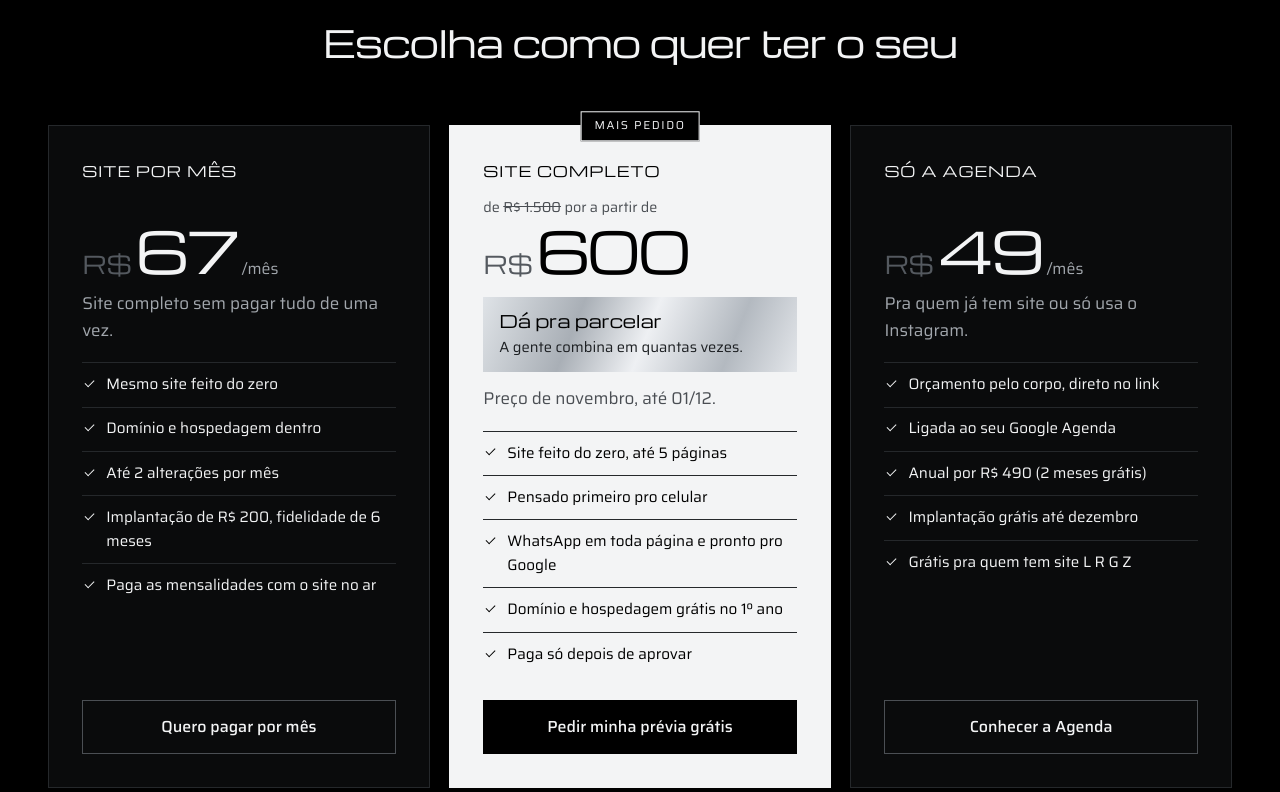
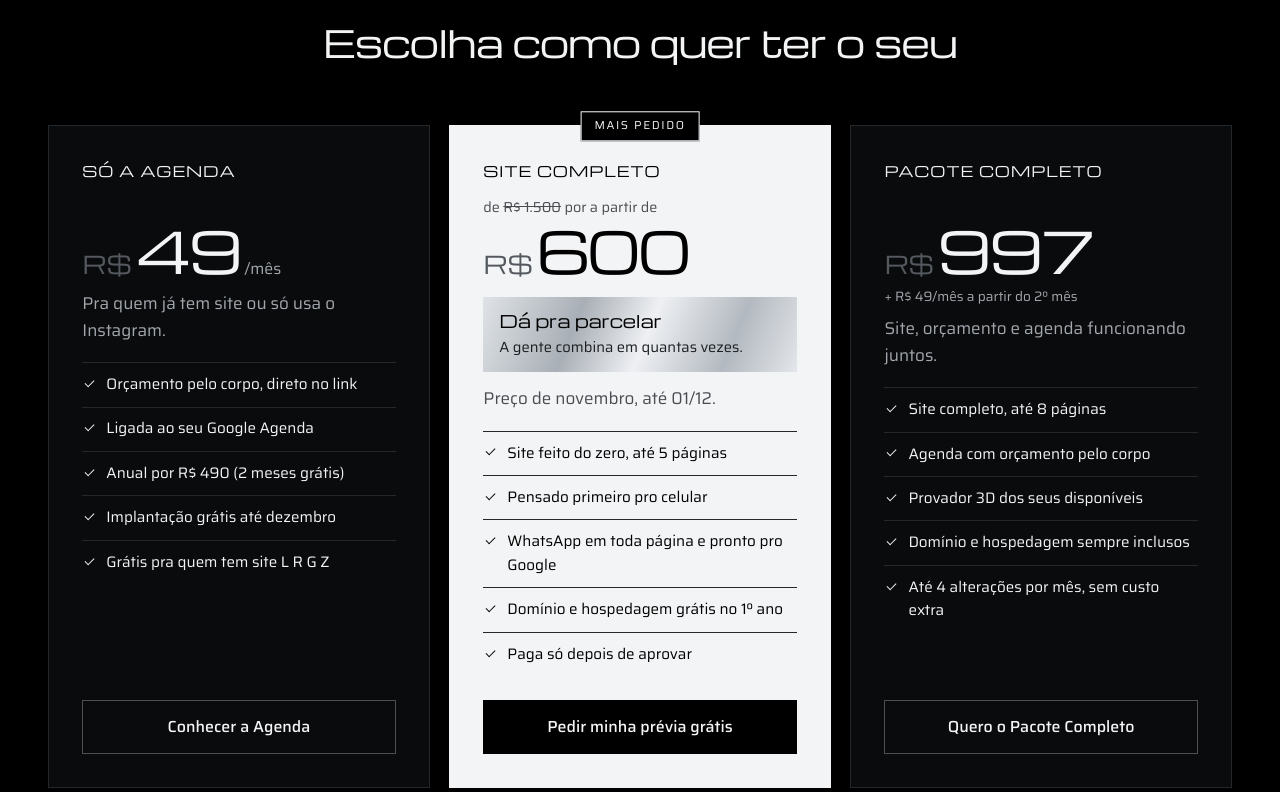
Before and after one commit to azeugral/L-R-G-Z, a plain HTML site: page index.html in a window 1280 px wide. Shown: the part 3868-4660 px from the top of the page. Drawn offline with nearby package versions, Linux system fonts and the light colour scheme.

Commit message:
Valores: Pacote Completo no lugar do site por mes
Site completo no meio, Agenda e Pacote Completo (R$ 997 + R$ 49/mes) nos lados; duvida e JSON-LD atualizados, i18n v=31.

Co-Authored-By: Claude Opus 5.5 <noreply@anthropic.com>

```diff
--- a/assets/i18n.js
+++ b/assets/i18n.js
@@ -4,13 +4,20 @@
     'Criação de Sites Profissionais e Landing Pages | LRGZ':'Professional Websites and Landing Pages | LRGZ',
     'Criação de sites feitos do zero, com design autoral: domínio .com.br no seu nome, primeira versão em 48 horas e entrega em até 7 dias. A partir de R$ 600.':
       'Websites built from scratch with bespoke design: a domain in your name, first version in 48 hours and delivery within 7 days.',
-    'Site por mês':'Monthly website', 'Quero pagar por mês':'I want to pay monthly',
     'Dá pra parcelar':'Pay in installments', 'A gente combina em quantas vezes.':'We agree on how many.', 'À vista ou parcelado.':'Upfront or in installments.',
     'Dá pra parcelar o site completo?':'Can I pay for the full website in installments?',
     'Sim. Você aprova a prévia e a gente combina em quantas vezes fica melhor pra você.':'Yes. You approve the preview and we agree on how many installments work best for you.',
-    'O que muda no site por mês?':'What changes with the monthly website?',
-    'No site, nada. Muda o pagamento: R$ 67 por mês, com implantação de R$ 200 e fidelidade de 6 meses. Se cancelar antes, você paga 30% das mensalidades que faltam; depois, cancela sem multa. O domínio fica com você e o site sai do ar no fim do mês pago.':
-      'Nothing on the website. Only the payment changes: R$ 67 a month, with a R$ 200 setup and a 6-month commitment. If you cancel earlier, you pay 30% of the remaining months; after that, you cancel with no fee. The domain stays yours and the site goes offline at the end of the paid month.',
+    'Pacote Completo':'Complete Package', 'Quero o Pacote Completo':'I want the Complete Package',
+    '997':'400', '+ R$ 49/mês a partir do 2º mês':'+ US$ 20/month from the 2nd month',
+    'Site, orçamento e agenda funcionando juntos.':'Website, quotes and booking working together.',
+    'Site completo, até 8 páginas':'Full website, up to 8 pages',
+    'Agenda com orçamento pelo corpo':'Booking with body-map quotes',
+    'Provador 3D dos seus disponíveis':'3D try-on for your available designs',
+    'Domínio e hospedagem sempre inclusos':'Domain and hosting always included',
+    'Até 4 alterações por mês, sem custo extra':'Up to 4 changes a month, no extra cost',
+    'Como funciona o Pacote Completo?':'How does the Complete Package work?',
+    'Você paga R$ 997 pelo site com a agenda já instalada, à vista ou parcelado, só depois de aprovar a prévia. O primeiro mês vem incluso; depois são R$ 49 por mês, que cobrem a agenda, o provador, o domínio, a hospedagem e até 4 alterações. Não tem fidelidade: se cancelar a mensalidade, o site continua seu e só a agenda e as alterações param.':
+      'You pay US$ 400 for the website with booking already set up, upfront or in installments, only after you approve the preview. The first month is included; after that it is US$ 20 a month, covering booking, the try-on, domain, hosting and up to 4 changes. No commitment: if you cancel the monthly plan, the website stays yours and only booking and changes stop.',
     'À vista ou por mês':'Upfront or monthly', 'À vista':'Upfront', 'Mensal':'Monthly', 'Ver o plano mensal':'See the monthly plan',
     'O site é o mesmo, feito do zero, e leva tudo o que está na lista. Muda só o jeito de pagar. O valor sai fechado na primeira conversa, sem surpresa no meio do caminho.':
       'Same website, built from scratch, with everything on the list. Only the way you pay changes. The price is set in the first conversation, no surprises along the way.',
--- a/index.html
+++ b/index.html
@@ -99,8 +99,7 @@
     "@type": "OfferCatalog",
     "name": "Formas de contratar",
     "itemListElement": [
-     {"@type": "Offer", "name": "Site por mensalidade", "priceCurrency": "BRL", "price": "67",
-      "priceSpecification": {"@type": "UnitPriceSpecification", "price": "67", "priceCurrency": "BRL", "unitText": "mês"},
+     {"@type": "Offer", "name": "Pacote Completo (site + agenda)", "priceCurrency": "BRL", "price": "997",
       "url": "https://lrgz.com.br/#investimento"},
      {"@type": "Offer", "name": "L R G Z Agenda", "priceCurrency": "BRL", "price": "49",
       "priceSpecification": {"@type": "UnitPriceSpecification", "price": "49", "priceCurrency": "BRL", "unitText": "mês"},
@@ -452,18 +451,18 @@
       <div class="planos">
 
         <article class="plano">
-          <p class="plano-nome">Site por mês</p>
+          <p class="plano-nome">Só a Agenda</p>
           <p class="plano-de bf-only" aria-hidden="true">&nbsp;</p>
-          <p class="plano-valor"><span class="pc-moeda">R$</span><span class="pc-num">67</span><span class="plano-per">/mês</span></p>
-          <p class="plano-sub">Site completo sem pagar tudo de uma vez.</p>
+          <p class="plano-valor"><span class="pc-moeda">R$</span><span class="pc-num">49</span><span class="plano-per">/mês</span></p>
+          <p class="plano-sub">Pra quem já tem site ou só usa o Instagram.</p>
           <ul>
-            <li>Mesmo site feito do zero</li>
-            <li>Domínio e hospedagem dentro</li>
-            <li>Até 2 alterações por mês</li>
-            <li>Implantação de R$ 200, fidelidade de 6 meses</li>
-            <li>Paga as mensalidades com o site no ar</li>
+            <li>Orçamento pelo corpo, direto no link</li>
+            <li>Ligada ao seu Google Agenda</li>
+            <li>Anual por R$ 490 (2 meses grátis)</li>
+            <li>Implantação grátis até dezembro</li>
+            <li>Grátis pra quem tem site L R G Z</li>
           </ul>
-          <a href="https://wa.me/5519984428872?text=Oi%20Daniel%2C%20quero%20uma%20pr%C3%A9via%20gr%C3%A1tis%20do%20meu%20site%20no%20plano%20mensal.%20Meu%20%40%20%C3%A9%3A%20" target="_blank" rel="noopener" class="btn btn-outline">Quero pagar por mês</a>
+          <a href="/agenda" class="btn btn-outline">Conhecer a Agenda</a>
         </article>
 
         <article class="plano plano--destaque">
@@ -483,19 +482,19 @@
           <a href="https://wa.me/5519984428872?text=Oi%20Daniel%2C%20quero%20uma%20pr%C3%A9via%20gr%C3%A1tis%20do%20meu%20site.%20Meu%20%40%20%C3%A9%3A%20" target="_blank" rel="noopener" class="btn">Pedir minha prévia grátis</a>
         </article>
 
-        <article class="plano">
-          <p class="plano-nome">Só a Agenda</p>
+        <article class="plano plano--completo">
+          <p class="plano-nome">Pacote Completo</p>
           <p class="plano-de bf-only" aria-hidden="true">&nbsp;</p>
-          <p class="plano-valor"><span class="pc-moeda">R$</span><span class="pc-num">49</span><span class="plano-per">/mês</span></p>
-          <p class="plano-sub">Pra quem já tem site ou só usa o Instagram.</p>
+          <p class="plano-valor"><span class="pc-moeda">R$</span><span class="pc-num">997</span><span class="plano-a">+ R$ 49/mês a partir do 2º mês</span></p>
+          <p class="plano-sub">Site, orçamento e agenda funcionando juntos.</p>
           <ul>
-            <li>Orçamento pelo corpo, direto no link</li>
-            <li>Ligada ao seu Google Agenda</li>
-            <li>Anual por R$ 490 (2 meses grátis)</li>
-            <li>Implantação grátis até dezembro</li>
-            <li>Grátis pra quem tem site L R G Z</li>
+            <li>Site completo, até 8 páginas</li>
+            <li>Agenda com orçamento pelo corpo</li>
+            <li>Provador 3D dos seus disponíveis</li>
+            <li>Domínio e hospedagem sempre inclusos</li>
+            <li>Até 4 alterações por mês, sem custo extra</li>
           </ul>
-          <a href="/agenda" class="btn btn-outline">Conhecer a Agenda</a>
+          <a href="https://wa.me/5519984428872?text=Oi%20Daniel%2C%20quero%20o%20Pacote%20Completo%20(site%20%2B%20agenda).%20Meu%20%40%20%C3%A9%3A%20" target="_blank" rel="noopener" class="btn btn-outline">Quero o Pacote Completo</a>
         </article>
 
       </div>
@@ -589,7 +588,7 @@
         <details><summary>E se eu não gostar da prévia?</summary><p>Você não paga nada.</p></details>
         <details><summary>Posso pedir mudanças?</summary><p>Sim. Os ajustes até a aprovação estão inclusos.</p></details>
         <details><summary>Dá pra parcelar o site completo?</summary><p>Sim. Você aprova a prévia e a gente combina em quantas vezes fica melhor pra você.</p></details>
-        <details><summary>O que muda no site por mês?</summary><p>No site, nada. Muda o pagamento: R$ 67 por mês, com implantação de R$ 200 e fidelidade de 6 meses. Se cancelar antes, você paga 30% das mensalidades que faltam; depois, cancela sem multa. O domínio fica com você e o site sai do ar no fim do mês pago.</p></details>
+        <details><summary>Como funciona o Pacote Completo?</summary><p>Você paga R$ 997 pelo site com a agenda já instalada, à vista ou parcelado, só depois de aprovar a prévia. O primeiro mês vem incluso; depois são R$ 49 por mês, que cobrem a agenda, o provador, o domínio, a hospedagem e até 4 alterações. Não tem fidelidade: se cancelar a mensalidade, o site continua seu e só a agenda e as alterações param.</p></details>
         <details><summary>E depois do site no ar?</summary><p>Troco foto, horário, preço ou texto sempre que precisar, na manutenção.</p></details>
       </div>
     </div>
@@ -639,7 +638,7 @@
      Texto sem tradução aparece em português, sem quebrar a página.
      Para esconder um elemento num idioma: data-only="pt" ou data-only="en".
      ============================================================ -->
-<script src="assets/i18n.js?v=30"></script>
+<script src="assets/i18n.js?v=31"></script>
 <a class="wa-float" id="waFloat" href="https://wa.me/5519984428872?text=Oi%20Daniel%2C%20quero%20uma%20pr%C3%A9via%20gr%C3%A1tis%20do%20meu%20site.%20Meu%20%40%20%C3%A9%3A%20" target="_blank" rel="noopener" aria-label="Falar no WhatsApp">
   <svg viewBox="0 0 24 24" fill="currentColor" aria-hidden="true"><path d="M17.47 14.38c-.3-.15-1.75-.86-2.02-.96-.27-.1-.47-.15-.67.15-.2.3-.77.96-.94 1.16-.17.2-.35.22-.64.07-.3-.15-1.25-.46-2.38-1.47-.88-.78-1.47-1.75-1.64-2.05-.17-.3-.02-.46.13-.61.13-.13.3-.35.45-.52.15-.17.2-.3.3-.5.1-.2.05-.37-.02-.52-.08-.15-.67-1.62-.92-2.22-.24-.58-.49-.5-.67-.51h-.57c-.2 0-.52.07-.79.37-.27.3-1.04 1.01-1.04 2.48s1.07 2.87 1.22 3.07c.15.2 2.1 3.2 5.08 4.49.71.31 1.26.49 1.69.62.71.23 1.36.2 1.87.12.57-.09 1.75-.72 2-1.41.25-.69.25-1.28.17-1.41-.07-.13-.27-.2-.57-.35z"/><path d="M12.04 2.5C6.79 2.5 2.52 6.77 2.52 12.02c0 1.68.44 3.32 1.28 4.77L2.5 21.5l4.85-1.27a9.47 9.47 0 0 0 4.69 1.2h.01c5.25 0 9.52-4.27 9.52-9.52a9.46 9.46 0 0 0-2.79-6.73 9.46 9.46 0 0 0-6.74-2.79zm0 17.35h-.01a7.9 7.9 0 0 1-4.02-1.1l-.29-.17-2.98.78.8-2.91-.19-.3a7.88 7.88 0 0 1-1.21-4.2c0-4.36 3.55-7.91 7.91-7.91 2.11 0 4.1.82 5.59 2.32a7.86 7.86 0 0 1 2.32 5.6c0 4.36-3.55 7.89-7.92 7.89z"/></svg>
   <span>Falar no WhatsApp</span>
```
Also changed, not shown: agenda.html (+1 -1 lines), portfolio.html (+1 -1 lines).
